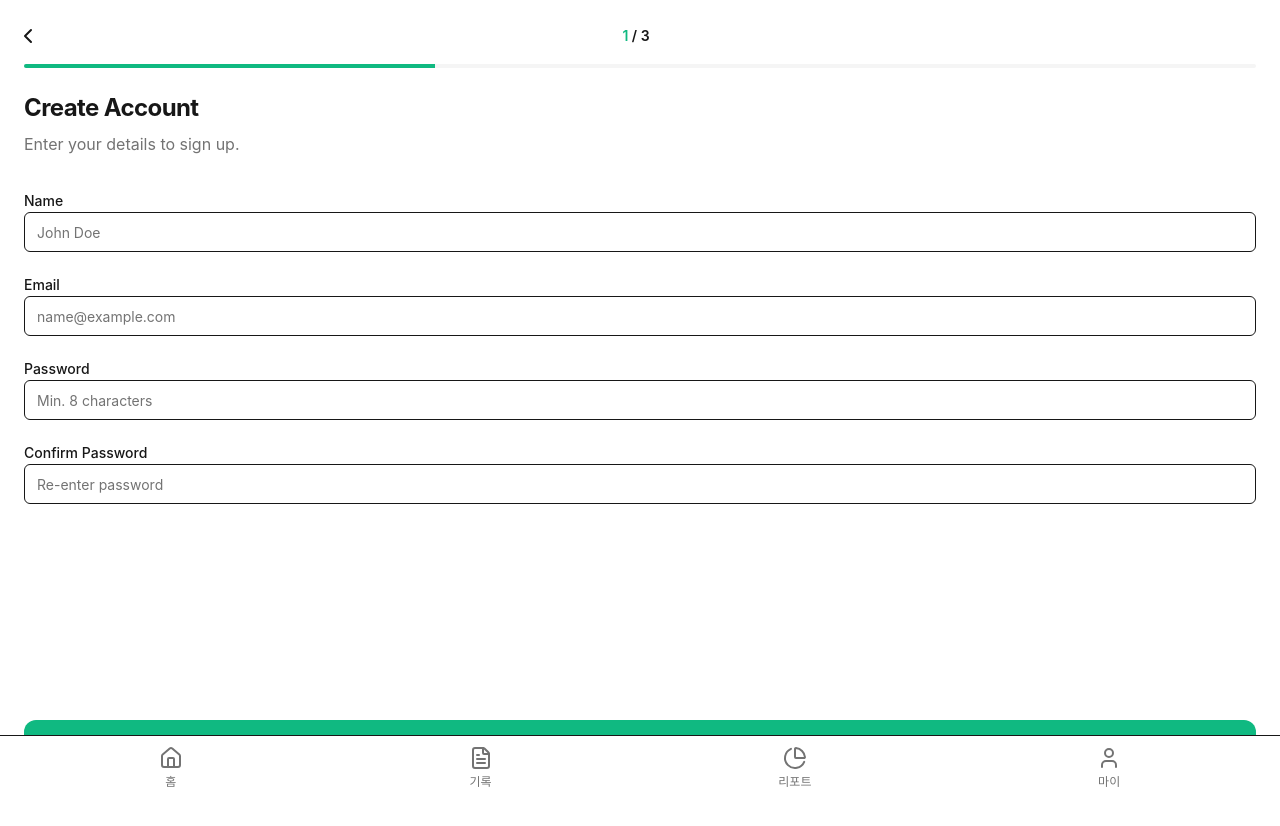
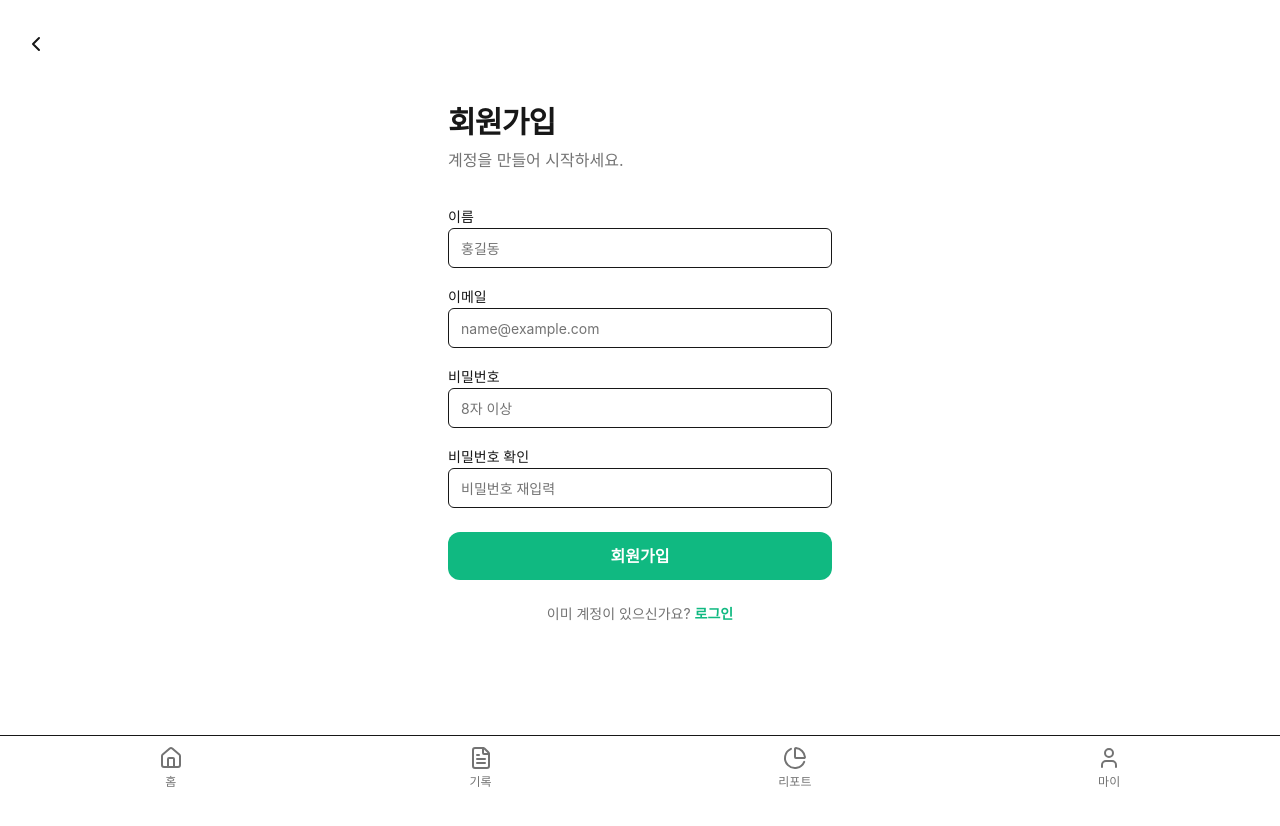
Before and after one commit to noino0819/oni_care, a Next.js app: page /signup in a window 1280 px wide. Shown: the top 826 px of the page. Built offline with nearby package versions, Linux system fonts and the light colour scheme.

Commit message:
feat: 로그인 및 회원가입 페이지 UI를 한국어로 변경하고, 회원가입 단계를 온보딩 페이지로 분리하여 사용자 흐름을 개선

```diff
--- a/src/app/login/page.tsx
+++ b/src/app/login/page.tsx
@@ -22,9 +22,9 @@ export default function LoginPage() {
 
         <div className="space-y-8">
           <div className="space-y-1">
-            <h2 className="text-2xl font-bold tracking-tight">Sign in</h2>
+            <h1 className="text-2xl font-bold tracking-tight">로그인</h1>
             <p className="text-muted-foreground">
-              Please sign in to continue.
+              서비스 이용을 위해 로그인해주세요.
             </p>
           </div>
 
@@ -35,7 +35,7 @@ export default function LoginPage() {
                   htmlFor="email"
                   className="text-sm font-medium leading-none peer-disabled:cursor-not-allowed peer-disabled:opacity-70"
                 >
-                  Email
+                  이메일
                 </label>
                 <Input
                   id="email"
@@ -51,7 +51,7 @@ export default function LoginPage() {
                   htmlFor="password"
                   className="text-sm font-medium leading-none peer-disabled:cursor-not-allowed peer-disabled:opacity-70"
                 >
-                  Password
+                  비밀번호
                 </label>
                 <Input id="password" type="password" />
                 <div className="flex justify-end">
@@ -59,7 +59,7 @@ export default function LoginPage() {
                     href="/forgot-password"
                     className="text-sm font-medium text-primary hover:underline"
                   >
-                    Forgot password?
+                    비밀번호 찾기
                   </Link>
                 </div>
               </div>
@@ -67,15 +67,15 @@ export default function LoginPage() {
 
             <Link href="/home" className="w-full block">
               <Button className="w-full h-12 text-base font-semibold rounded-xl" size="lg">
-                Sign in
+                로그인
               </Button>
             </Link>
           </form>
 
           <div className="text-center text-sm text-muted-foreground">
-            Don&apos;t have an account?{" "}
+            계정이 없으신가요?{" "}
             <Link href="/signup" className="font-semibold text-primary hover:underline">
-              Sign up
+              회원가입
             </Link>
           </div>
         </div>
--- a/src/app/signup/page.tsx
+++ b/src/app/signup/page.tsx
@@ -1,179 +1,91 @@
-"use client";
-
-import { useState } from "react";
 import Link from "next/link";
 import { Button } from "@/components/ui/Button";
 import { Input } from "@/components/ui/Input";
 import { ChevronLeft } from "lucide-react";
-import { cn } from "@/lib/utils";
 
 export default function SignupPage() {
-  const [step, setStep] = useState(1);
-
-  const nextStep = () => setStep((prev) => Math.min(prev + 1, 3));
-  const prevStep = () => setStep((prev) => Math.max(prev - 1, 1));
-
   return (
-    <div className="min-h-screen bg-background flex flex-col">
-      {/* Header with Back Button and Progress */}
-      <header className="flex items-center justify-between p-4 pb-2">
-        <Button
-          variant="ghost"
-          size="icon"
-          className="-ml-2"
-          onClick={step === 1 ? undefined : prevStep}
-          asChild={step === 1}
-        >
-          {step === 1 ? (
-            <Link href="/login">
-              <ChevronLeft className="h-6 w-6" />
-            </Link>
-          ) : (
+    <div className="min-h-screen bg-background flex flex-col p-6">
+      <header className="flex items-center mb-10">
+        <Link href="/login">
+          <Button variant="ghost" size="icon" className="-ml-2">
             <ChevronLeft className="h-6 w-6" />
-          )}
-        </Button>
-        <div className="text-sm font-semibold">
-          <span className="text-primary">{step}</span> / 3
-        </div>
-        <div className="w-10" /> {/* Spacer */}
+          </Button>
+        </Link>
       </header>
 
-      {/* Progress Bar */}
-      <div className="px-6 mb-6">
-        <div className="h-1 w-full bg-muted rounded-full overflow-hidden">
-          <div
-            className="h-full bg-primary transition-all duration-300 ease-in-out"
-            style={{ width: `${(step / 3) * 100}%` }}
-          />
-        </div>
-      </div>
-
-      <div className="flex-1 flex flex-col px-6 pb-6">
+      <div className="flex-1 flex flex-col max-w-sm mx-auto w-full">
         <div className="space-y-2 mb-8">
-          <h1 className="text-2xl font-bold tracking-tight">
-            {step === 1 && "Create Account"}
-            {step === 2 && "Physical Info"}
-            {step === 3 && "Set Your Goal"}
-          </h1>
+          <h1 className="text-3xl font-bold tracking-tight">회원가입</h1>
           <p className="text-muted-foreground">
-            {step === 1 && "Enter your details to sign up."}
-            {step === 2 && "Tell us about yourself for better analysis."}
-            {step === 3 && "What do you want to achieve?"}
+            계정을 만들어 시작하세요.
           </p>
         </div>
 
-        <form className="flex-1 flex flex-col">
-          <div className="flex-1 space-y-5">
-            {step === 1 && (
-              <>
-                <div className="space-y-2">
-                  <label className="text-sm font-medium">Name</label>
-                  <Input placeholder="John Doe" />
-                </div>
-                <div className="space-y-2">
-                  <label className="text-sm font-medium">Email</label>
-                  <Input type="email" placeholder="name@example.com" />
-                </div>
-                <div className="space-y-2">
-                  <label className="text-sm font-medium">Password</label>
-                  <Input type="password" placeholder="Min. 8 characters" />
-                </div>
-                <div className="space-y-2">
-                  <label className="text-sm font-medium">Confirm Password</label>
-                  <Input type="password" placeholder="Re-enter password" />
-                </div>
-              </>
-            )}
-
-            {step === 2 && (
-              <>
-                <div className="space-y-2">
-                  <label className="text-sm font-medium">Gender</label>
-                  <div className="grid grid-cols-2 gap-4">
-                    <Button type="button" variant="outline" className="h-12 rounded-xl">
-                      Male
-                    </Button>
-                    <Button type="button" variant="outline" className="h-12 border-primary text-primary bg-primary/5 rounded-xl">
-                      Female
-                    </Button>
-                  </div>
-                </div>
-                <div className="space-y-2">
-                  <label className="text-sm font-medium">Date of Birth</label>
-                  <Input type="date" className="rounded-xl" />
-                </div>
-                <div className="grid grid-cols-2 gap-4">
-                  <div className="space-y-2">
-                    <label className="text-sm font-medium">Height (cm)</label>
-                    <Input type="number" placeholder="170" className="rounded-xl" />
-                  </div>
-                  <div className="space-y-2">
-                    <label className="text-sm font-medium">Weight (kg)</label>
-                    <Input type="number" placeholder="65" className="rounded-xl" />
-                  </div>
-                </div>
-                <div className="space-y-2">
-                  <label className="text-sm font-medium">Goal Weight (kg)</label>
-                  <Input type="number" placeholder="60" className="rounded-xl" />
-                </div>
-              </>
-            )}
-
-            {step === 3 && (
-              <>
-                <div className="space-y-2 mb-6">
-                  <label className="text-sm font-medium">Activity Level</label>
-                  <div className="space-y-2">
-                     {["Sedentary", "Lightly Active", "Moderately Active", "Very Active"].map((level) => (
-                        <Button
-                          key={level}
-                          type="button"
-                          variant="outline"
-                          className="w-full justify-start h-12 px-4 text-left font-normal rounded-xl hover:border-primary hover:text-primary hover:bg-primary/5"
-                        >
-                          {level}
-                        </Button>
-                     ))}
-                  </div>
-                </div>
-                <div className="space-y-2">
-                  <label className="text-sm font-medium">Weekly Goal</label>
-                   <div className="space-y-2">
-                     {["Lose 0.5kg", "Maintain Weight", "Gain 0.5kg"].map((goal) => (
-                        <Button
-                          key={goal}
-                          type="button"
-                          variant="outline"
-                          className="w-full justify-start h-12 px-4 text-left font-normal rounded-xl hover:border-primary hover:text-primary hover:bg-primary/5"
-                        >
-                          {goal}
-                        </Button>
-                     ))}
-                  </div>
-                </div>
-              </>
-            )}
+        <form className="space-y-6">
+          <div className="space-y-4">
+            <div className="space-y-2">
+              <label
+                htmlFor="name"
+                className="text-sm font-medium leading-none"
+              >
+                이름
+              </label>
+              <Input
+                id="name"
+                placeholder="홍길동"
+                autoComplete="name"
+              />
+            </div>
+            <div className="space-y-2">
+              <label
+                htmlFor="email"
+                className="text-sm font-medium leading-none"
+              >
+                이메일
+              </label>
+              <Input
+                id="email"
+                placeholder="name@example.com"
+                type="email"
+                autoCapitalize="none"
+                autoComplete="email"
+                autoCorrect="off"
+              />
+            </div>
+            <div className="space-y-2">
+              <label
+                htmlFor="password"
+                className="text-sm font-medium leading-none"
+              >
+                비밀번호
+              </label>
+              <Input id="password" type="password" placeholder="8자 이상" />
+            </div>
+            <div className="space-y-2">
+              <label
+                htmlFor="confirm-password"
+                className="text-sm font-medium leading-none"
+              >
+                비밀번호 확인
+              </label>
+              <Input id="confirm-password" type="password" placeholder="비밀번호 재입력" />
+            </div>
           </div>
 
-          <div className="pt-6 mt-auto">
-            {step < 3 ? (
-              <Button
-                type="button"
-                className="w-full h-14 text-base font-semibold rounded-xl"
-                size="lg"
-                onClick={nextStep}
-              >
-                Next
-              </Button>
-            ) : (
-              <Link href="/home" className="w-full block">
-                <Button className="w-full h-14 text-base font-semibold rounded-xl" size="lg">
-                  Complete
-                </Button>
-              </Link>
-            )}
-          </div>
+          <Link href="/onboarding" className="w-full block">
+            <Button className="w-full h-12 text-base font-semibold rounded-xl" size="lg">
+              회원가입
+            </Button>
+          </Link>
         </form>
+
+        <div className="text-center text-sm text-muted-foreground mt-6">
+          이미 계정이 있으신가요?{" "}
+          <Link href="/login" className="font-semibold text-primary hover:underline">
+            로그인
+          </Link>
+        </div>
       </div>
     </div>
   );
```
Also changed, not shown: src/app/onboarding/page.tsx (added, +147 -0 lines).
